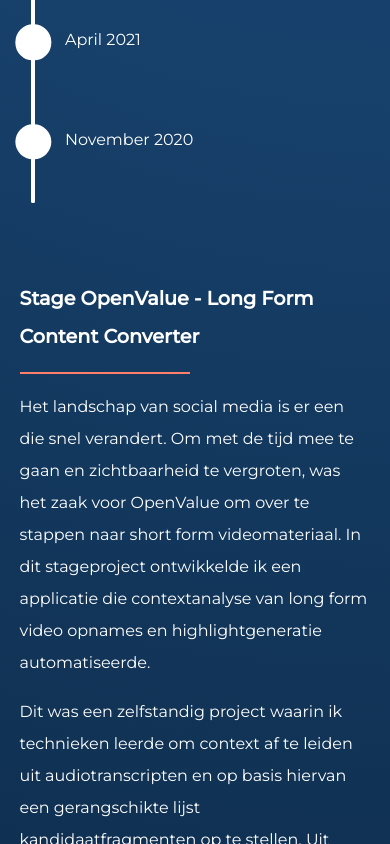
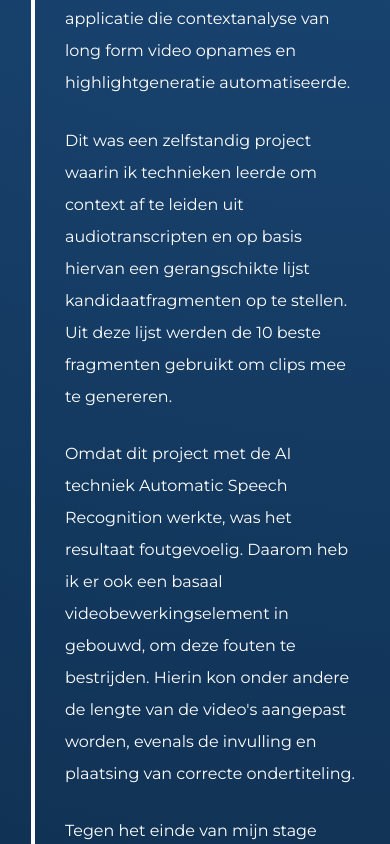
Before and after one commit to MitchellvanR/personal-portfolio, an Angular app: page / in a window 390 px wide. Shown: the part 3800-4644 px from the top of the page. Built offline with nearby package versions, Linux system fonts and the light colour scheme.

Commit message:
Make experience section mobile friendly

```diff
--- a/src/app/experience/experience.css
+++ b/src/app/experience/experience.css
@@ -41,7 +41,7 @@
     cursor: pointer;
 }
 
-.node p {
+.timestamp {
     position: absolute;
     text-align: center;
     transform: translateY(6vh);
@@ -57,6 +57,10 @@
     flex-direction: column;
     gap: 2vh;
     width: 80%;
+}
+
+.text-container-mobile {
+    display: none;
 }
 
 .text-container .hr-accent {
@@ -88,7 +92,6 @@
     max-width: 90%;
 }
 
-/* --- MOBILE (≤800px): Vertical Timeline --- */
 @media screen and (max-width: 800px) {
   .experience {
     flex-direction: column;
@@ -105,7 +108,6 @@
     width: 100%;
   }
 
-  /* Timeline becomes vertical */
   .timeline {
     flex-direction: column-reverse;
     align-items: center;
@@ -118,7 +120,6 @@
     position: relative;
   }
 
-  /* The connecting line (timeline) runs vertically */
   .timeline::before {
     content: "";
     position: absolute;
@@ -131,7 +132,6 @@
     border-radius: 2px;
   }
 
-  /* Each node sits along the line */
   .node {
     align-items: flex-start;
     position: relative;
@@ -167,9 +167,8 @@
     background-color: var(--accent-color);
   }
 
-  /* Timestamp text next to the dot */
-  .node p {
-    order: 1;                     /* ✅ Date comes first */
+  .timestamp {
+    order: 1;
     position: relative;
     transform: none;
     margin-left: 4vh;
@@ -181,9 +180,8 @@
     min-width: max-content;
   }
 
-  /* Tooltip (image preview) below or beside the node */
   .tooltip {
-    order: 3;                     /* ✅ Image comes last */
+    order: 2;
     position: relative;
     transform: none;
     margin-left: 4vh;
@@ -197,15 +195,36 @@
     border-radius: 12px;
   }
 
-  /* Text content below the timeline */
   .text-container {
-    width: 100%;
-    margin-top: 6vh;
+    display: none;
   }
 
-  .paragraphs {
+  .text-container-mobile {
+    align-items: flex-start;
     display: flex;
     flex-direction: column;
-    gap: 2vh;
+    gap: 1.5vh;
+    width: 75vw;
+    margin-left: 4vh;
+    margin-top: 1vh;
+    color: white;
+    order: 3;
+  }
+
+  .text-container-mobile .hr-accent {
+    width: 100%;
+  }
+
+  .text-container-mobile .paragraphs {
+    display: flex;
+    flex-direction: column;
+    width: 75vw;
+    height: auto;
+  }
+
+  .text-container-mobile .paragraphs p {
+    width: 100%;
+    margin: 0;
+    white-space: normal;
   }
 }
--- a/src/app/experience/experience.html
+++ b/src/app/experience/experience.html
@@ -7,8 +7,17 @@
                     <div class="tooltip">
                         <img [src]="'assets/images/projects/' + project_images[i]" alt="project-image">
                     </div>
+                    <div class="text-container-mobile">
+                        <h2>{{ text.project_titles[activeNode] }}</h2>
+                        <div class="hr-accent"></div>
+                        <div class="paragraphs">
+                            @for (paragraph of text.projects[activeNode].paragraphs; track i; let i = $index) {
+                                <p>{{ paragraph }}</p>
+                            }
+                        </div>
+                    </div>
                 }
-                <p>{{ text.timestamps[i] }}</p>
+                <p class="timestamp">{{ text.timestamps[i] }}</p>
             </div>
         }
     </div>
```
